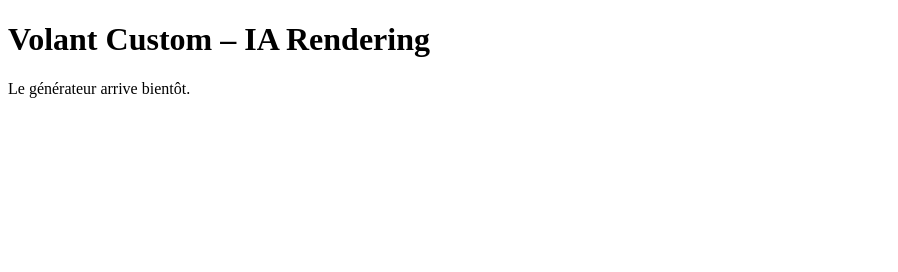
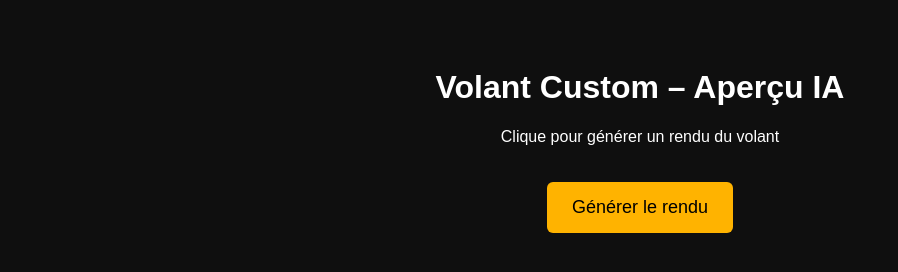
Before and after one commit to arielbilaperez-crypto/volantcustom-render, a plain HTML site: page index.html in a window 1280 px wide. Shown: the whole page, without its empty margins (0-898 px from the left). Drawn offline with Linux system fonts and the light colour scheme.

Commit message:
Update index.html

```diff
--- a/index.html
+++ b/index.html
@@ -1,11 +1,57 @@
 <!DOCTYPE html>
 <html lang="fr">
 <head>
-  <meta charset="UTF-8">
-  <title>Volant Custom – AI Preview</title>
+  <meta charset="UTF-8" />
+  <title>Volant Custom - Générateur IA</title>
+  <style>
+    body {
+      background: #0f0f0f;
+      color: white;
+      font-family: Arial, sans-serif;
+      text-align: center;
+      padding: 40px;
+    }
+
+    button {
+      background: #ffb300;
+      border: none;
+      padding: 15px 25px;
+      font-size: 18px;
+      cursor: pointer;
+      border-radius: 6px;
+      margin-top: 20px;
+    }
+
+    img {
+      margin-top: 30px;
+      max-width: 90%;
+      border-radius: 12px;
+      display: none;
+    }
+  </style>
 </head>
+
 <body>
-  <h1>Volant Custom – IA Rendering</h1>
-  <p>Le générateur arrive bientôt.</p>
+
+  <h1>Volant Custom – Aperçu IA</h1>
+  <p>Clique pour générer un rendu du volant</p>
+
+  <button onclick="generateImage()">Générer le rendu</button>
+
+  <img id="result" />
+
+  <script>
+    async function generateImage() {
+      const img = document.getElementById("result");
+      img.style.display = "block";
+      img.src = "https://placehold.co/800x800?text=Rendu+en+cours...";
+
+      // Ici plus tard on branchera l'IA
+      setTimeout(() => {
+        img.src = "https://placehold.co/800x800/000000/FFFFFF?text=Volant+Custom+Preview";
+      }, 2000);
+    }
+  </script>
+
 </body>
 </html>
```
